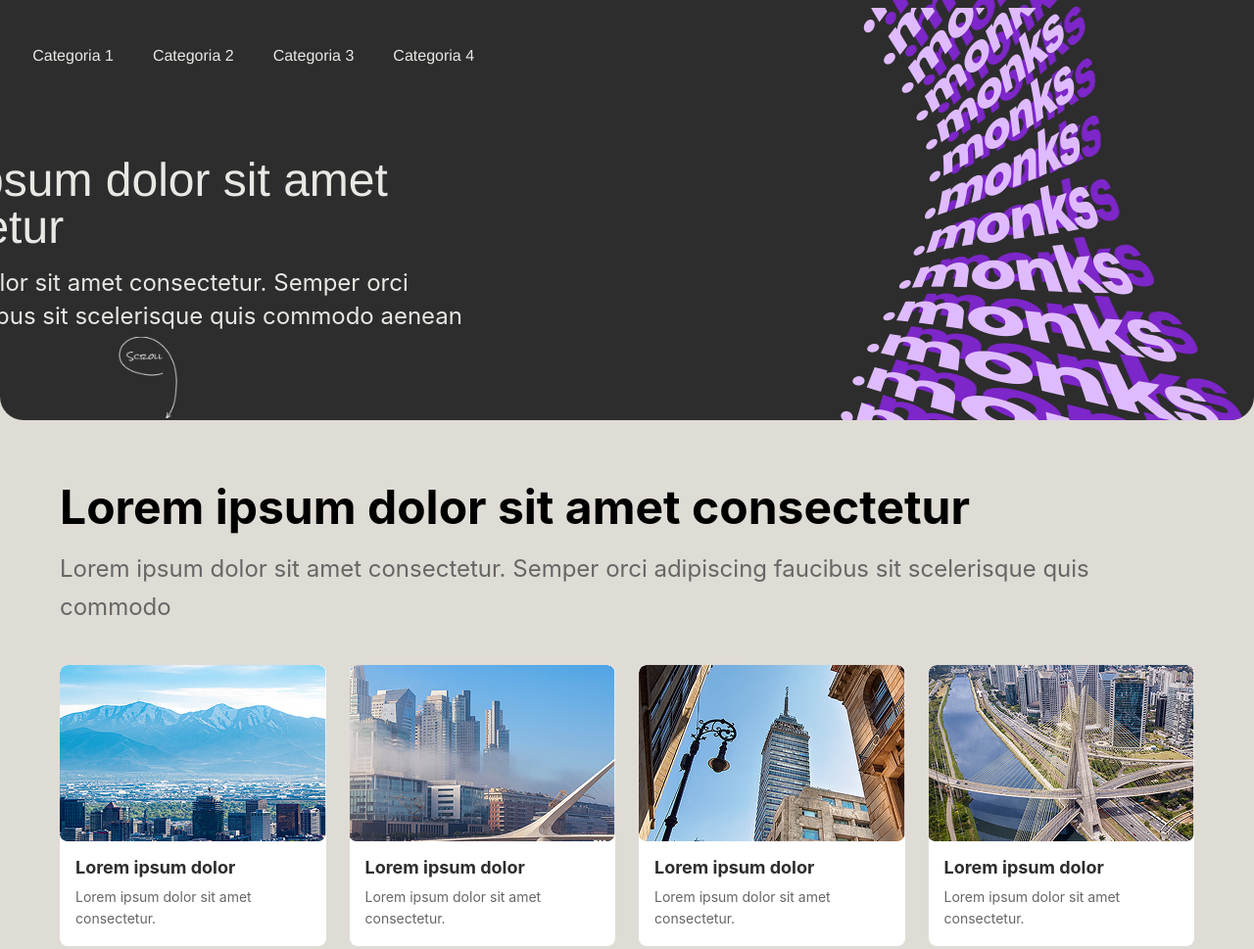
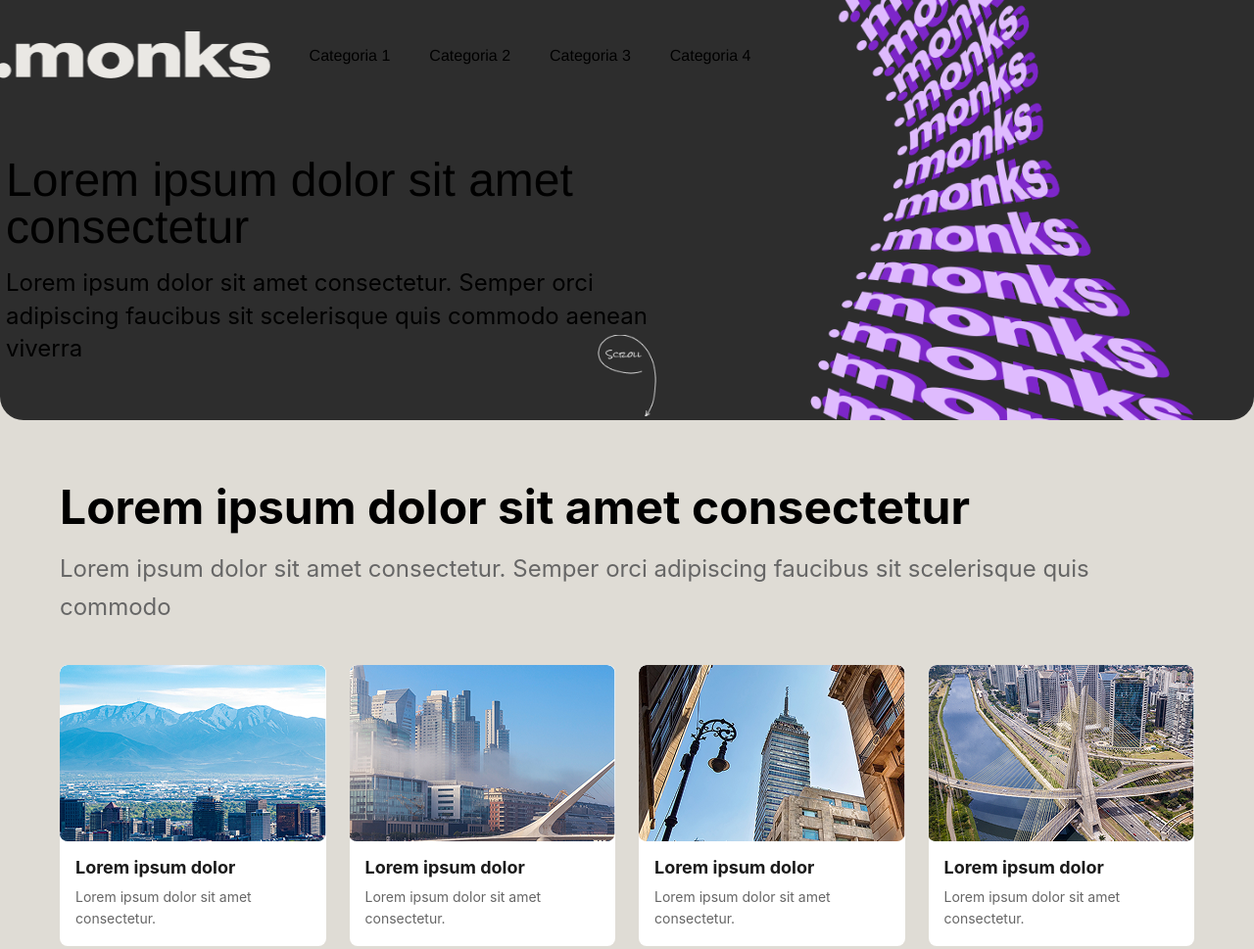
Before and after one commit to AndrezzaCoelho/monks-case-andrezza--1--monks, a plain HTML site: page index.html in a window 1280 px wide. Shown: the top 969 px of the page at 98% size. Drawn offline with Linux system fonts and the light colour scheme.

Commit message:
Ajustes finais de estilo e script

```diff
--- a/css/style.css
+++ b/css/style.css
@@ -1,6 +1,6 @@
 :root {
-    --color-dark: #2D2D2D;
-    --color-light: #EAE8E4;
+    --color-dark: #1A1A1A;
+    --color-light: ;
     --color-bg: #DFDCD5;
     --color-white: #FFFFFF;
     --color-purple: #7D26C9;
@@ -822,6 +822,7 @@ p {
 }
 
 
+/* ===== RESPONSIVE ===== */
 @media (max-width: 1024px) {
     .container-header {
         padding: 50px var(--spacing-2xl);
@@ -909,7 +910,7 @@ p {
     }
 
     .menu-toggle {
-        display: flex;
+        display: flex; /* Garante visibilidade do ícone hambúrguer */
     }
 
     .menu {
@@ -919,7 +920,7 @@ p {
         left: var(--spacing-md);
         right: var(--spacing-md);
         flex-direction: column;
-        background-color: rgba(45, 45, 45, 0.95);
+        background-color: var(--color-dark); /* Corrigido para usar a variável escura do Figma */
         border-radius: var(--radius-sm);
         padding: var(--spacing-md);
         gap: var(--spacing-md);
@@ -1119,14 +1120,6 @@ p {
         margin-bottom: var(--spacing-md);
     }
 
-    .app-title {
-        font-size: 24px;
-    }
-
-    .app-description {
-        font-size: 14px;
-    }
-
     .app-banner {
         padding: var(--spacing-md);
     }
@@ -1181,47 +1174,34 @@ p {
     }
 }
 
+/* Removido o bloco (prefers-color-scheme: dark) que alterava a cor bege do Figma */
+
 @media (min-width: 1025px) {
-    .nav-principal {
-        transform: translateX(calc(-90px - 30%));
-    }
-
-    .hero-content {
-        transform: translateX(calc(-90px - 30%));
+    .nav-principal, .hero-content {
+        transform: translateX(calc(-90px - 3%)); /* Ajuste fino do recuo lateral */
     }
 
     .scroll-indicator {
-        transform: translateX(calc(-50% - 200px - 80%));
-        bottom: 18px;
+        transform: translateX(-50%);
+        left: 50%;
+        bottom: 20px;
     }
 
     .hero-background {
         width: 506px;
-        right: -40px;
+        right: 0;
         top: 0;
-        height: 480px;
-        overflow: visible;
+        height: 100%;
+        overflow: hidden;
+        pointer-events: none;
     }
 
     .hero-background img {
         position: absolute;
         top: 0;
-        right: -40px;
-        height: 480px;
+        right: 0;
+        height: 100%;
         width: auto;
         object-fit: cover;
-        object-position: right center;
-    }
-
-    .hero-background img:first-child {
-        z-index: 1;
-        right: -40px;
-        transform: none;
-    }
-
-    .hero-background img:last-child {
-        z-index: 2;
-        right: -32px;
-        top: 8px;
     }
 }
--- a/js/script.js
+++ b/js/script.js
@@ -1,3 +1,5 @@
+
+
 document.addEventListener('DOMContentLoaded', () => {
     console.log('✓ JavaScript carregado com sucesso!');
 
```
